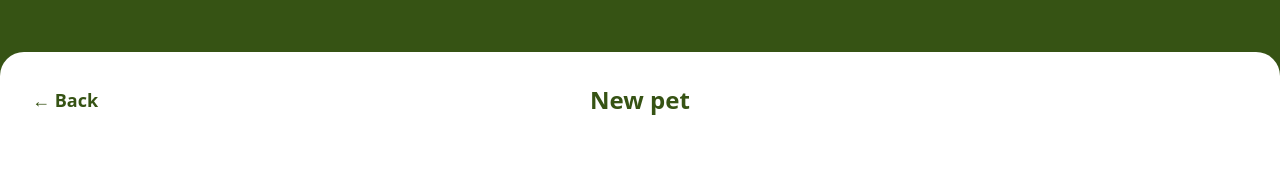
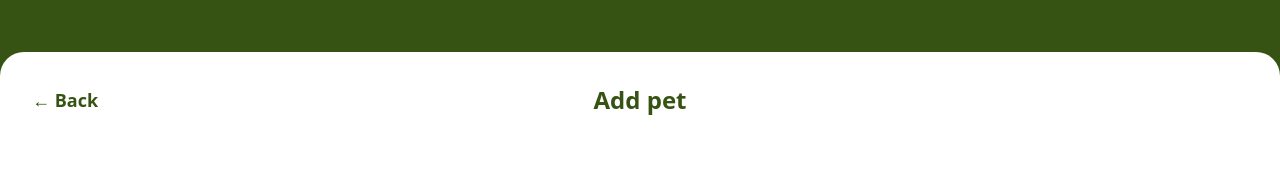
Before and after one commit to GabrielMSilva04/TrackTails, a React (Vite) app in the folder pwa/: page /petregister in a window 1280 px wide. Shown: the top 174 px of the page. Built offline with nearby package versions, Linux system fonts and the light colour scheme.

Commit message:
add links for mypets page

```diff
--- a/pwa/src/components/Layout.jsx
+++ b/pwa/src/components/Layout.jsx
@@ -26,9 +26,9 @@ export default function Layout() {
                       </a>
                   </button>
                   <button>
-                      <a className="tooltip" data-tip="My Animals">
+                      <Link to="/mypets" className="tooltip" data-tip="My Animals">
                           <FontAwesomeIcon icon={faPaw} color="white"/>
-                      </a>
+                      </Link>
                   </button>
                   <button>
                       <a className="tooltip" data-tip="Notifications">
--- a/pwa/src/pages/RegisterPet.jsx
+++ b/pwa/src/pages/RegisterPet.jsx
@@ -13,8 +13,8 @@ export function RegisterPet() {
                 {/* Formulary Section */}
                 <div className="bg-white w-full h-fit rounded-t-3xl p-8 flex flex-col items-center absolute bottom-0">
                     <div className="flex items-center justify-between w-full relative mb-12">
-                        <Link to={"/"} className="text-primary font-bold text-lg absolute left-0">← Back</Link>
-                        <h2 className="text-2xl font-bold text-primary mx-auto">New pet</h2>
+                        <Link to={"/mypets"} className="text-primary font-bold text-lg absolute left-0">← Back</Link>
+                        <h2 className="text-2xl font-bold text-primary mx-auto">Add pet</h2>
                     </div>
                     <form className="flex flex-col gap-2 px-6 mb-10">
                         <label className="form-control w-full">
```
